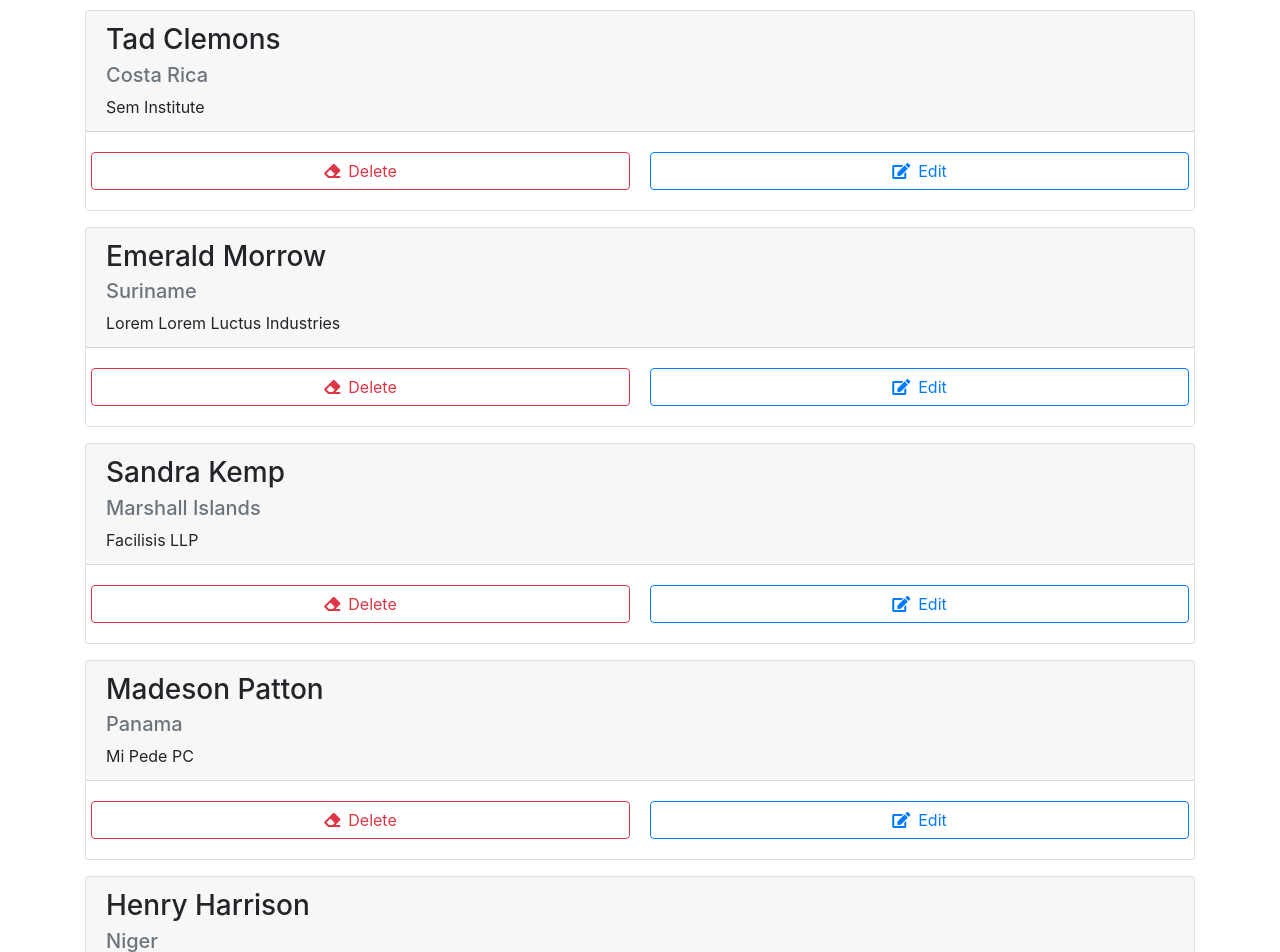
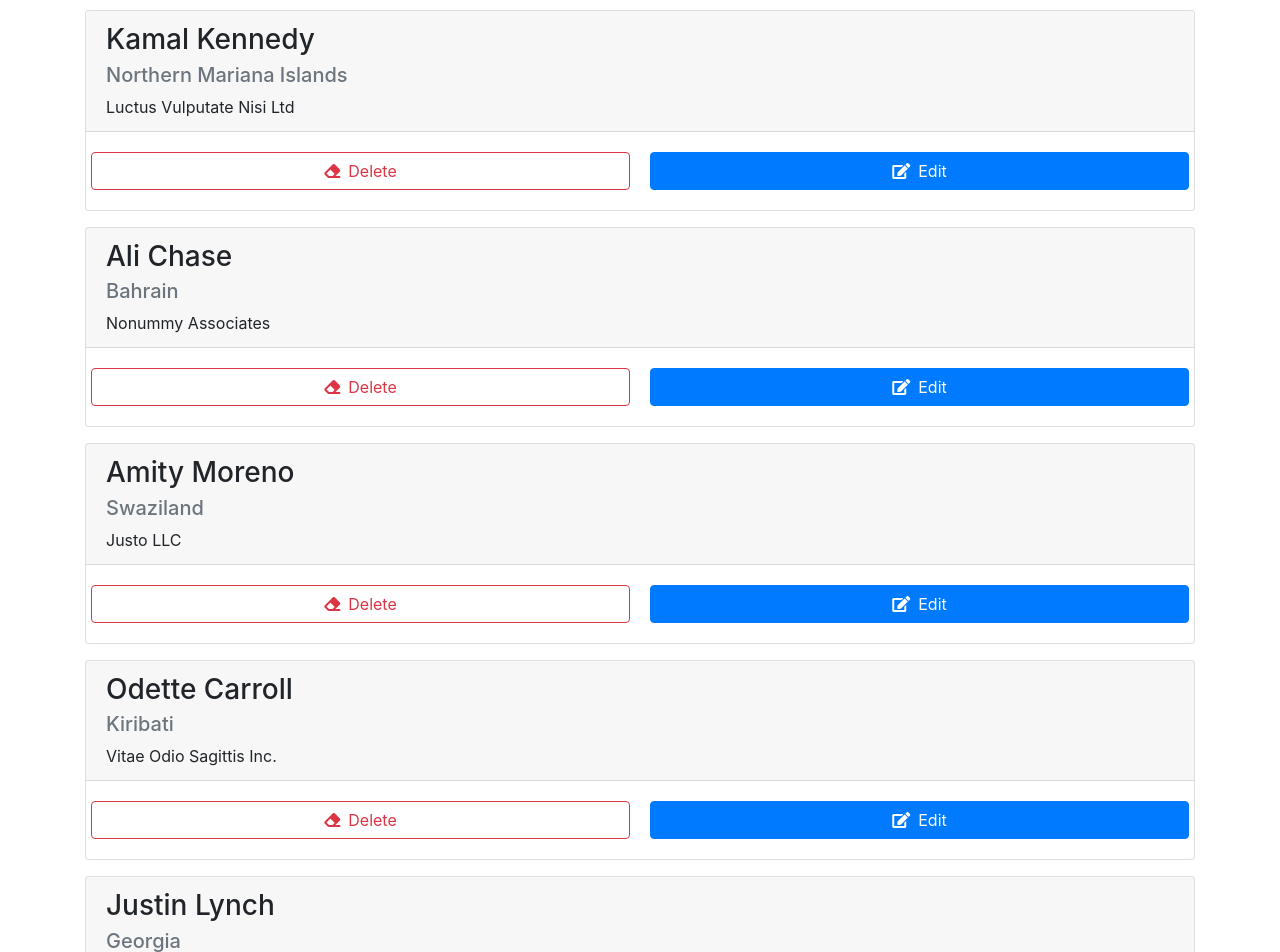
Before and after one commit to webmasterdevlin/heroes-mobx-react-lite, a React (Create React App) app: page /heroes in a window 1280 px wide. Shown: the part 100-1052 px from the top of the page. Built offline with nearby package versions, Linux system fonts and the light colour scheme; data requests are answered from the project's data file.

Commit message:
added crud feature in heroes module

```diff
--- a/db.json
+++ b/db.json
@@ -1,53 +1,11 @@
 {
   "heroes": [
-    {
-      "id": "156B1BBE-1F70-2461-9088-6B7F50AE22CE",
-      "firstName": "Tad",
-      "lastName": "Clemons",
-      "house": "Costa Rica",
-      "knownAs": "Sem Institute"
-    },
-    {
-      "id": "D246031C-F844-AC41-7C02-9D553FC59082",
-      "firstName": "Emerald",
-      "lastName": "Morrow",
-      "house": "Suriname",
-      "knownAs": "Lorem Lorem Luctus Industries"
-    },
-    {
-      "id": "7E2F8E35-412F-1F42-816C-0C2BA0F56B9F",
-      "firstName": "Sandra",
-      "lastName": "Kemp",
-      "house": "Marshall Islands",
-      "knownAs": "Facilisis LLP"
-    },
-    {
-      "id": "837BF771-0192-3FDA-F078-E6E8A06795DB",
-      "firstName": "Madeson",
-      "lastName": "Patton",
-      "house": "Panama",
-      "knownAs": "Mi Pede PC"
-    },
-    {
-      "id": "A7F2D9FC-86D6-1D87-CB73-C7C3C8EC908F",
-      "firstName": "Henry",
-      "lastName": "Harrison",
-      "house": "Niger",
-      "knownAs": "Mollis Vitae Industries"
-    },
-    {
-      "id": "AFBD6796-83BD-2724-C0FA-7F8D0F0766C1",
-      "firstName": "Hammett",
-      "lastName": "Mills",
-      "house": "Bonaire, Sint Eustatius and Saba",
-      "knownAs": "Odio Nam Associates"
-    },
     {
       "id": "6AECB1FF-4581-1A41-4CC6-FA7B4B13AEF0",
       "firstName": "Kamal",
       "lastName": "Kennedy",
       "house": "Northern Mariana Islands",
-      "knownAs": "Luctus Vulputate Nisi Corp."
+      "knownAs": "Luctus Vulputate Nisi Ltd"
     },
     {
       "id": "2DCD45A5-C0E6-C93C-4CEC-D3788EE5E0BA",
--- a/src/heroes/hero-context.js
+++ b/src/heroes/hero-context.js
@@ -36,7 +36,8 @@ export const HeroProvider = ({ children }) => {
     async getHeroById(id) {
       store.isLoading = true;
       try {
-        store.hero = (await getHeroById(id)).data;
+        const { data } = await getHeroById(id);
+        store.hero = data;
       } catch (e) {
         store.setError(e);
       }
--- a/src/heroes/pages/EditHero.js
+++ b/src/heroes/pages/EditHero.js
@@ -1,37 +1,27 @@
-import React, { useState, useEffect } from "react";
-import { getHeroById, putHero } from "../hero-service";
+import React, { useState, useEffect, useContext } from "react";
 import useReactRouter from "use-react-router";
+import { heroContext } from "../hero-context";
+import { useObserver } from "mobx-react-lite";
 
 export default function EditHero() {
-  const [hero, setHero] = useState({
-    id: "",
-    firstName: "",
-    lastName: "",
-    house: "",
-    knownAs: ""
-  });
+  const heroStore = useContext(heroContext);
   const [isSuccess, setIsSuccess] = useState(false);
   const { match, history } = useReactRouter();
 
   useEffect(() => {
-    onLoadData();
+    heroStore.getHeroById(match.params.id);
   }, []);
 
-  const onLoadData = async () => {
-    const { data } = await getHeroById(match.params.id);
-    setHero(data);
-  };
-
   const handleInputChange = ({ currentTarget: input }) => {
-    const updatedHero = { ...hero };
+    const updatedHero = { ...heroStore.hero };
     const { name, value } = input;
     updatedHero[name] = value;
-    setHero(updatedHero);
+    heroStore.setHero(updatedHero);
   };
 
   const handleSubmit = async event => {
     event.preventDefault();
-    await putHero(hero);
+    await heroStore.putHero(heroStore.hero);
     setIsSuccess(!isSuccess);
   };
 
@@ -39,9 +29,30 @@ export default function EditHero() {
     history.goBack();
   };
 
-  return (
+  return useObserver(() => (
     <>
       <h2>Edit Hero</h2>
+      {heroStore.isLoading ? (
+        <div
+          style={{
+            display: "flex",
+            flexDirection: "row",
+            justifyContent: "center"
+          }}
+        >
+          <div
+            className="spinner-border"
+            style={{
+              width: "9rem",
+              height: "9rem",
+              color: "purple"
+            }}
+            role="status"
+          >
+            <span className="sr-only">Loading...</span>
+          </div>
+        </div>
+      ) : (
         <div className="card my-3" style={{ width: "auto" }}>
           <form className="card-header" onSubmit={handleSubmit}>
             <section className="d-flex flex-row">
@@ -49,7 +60,7 @@ export default function EditHero() {
                 <label htmlFor="firstName">First Name</label>
                 <input
                   name="firstName"
-                value={hero.firstName}
+                  value={heroStore.hero.firstName}
                   onChange={handleInputChange}
                   type="text"
                   id="firstName"
@@ -60,7 +71,7 @@ export default function EditHero() {
                 <label>Last Name</label>
                 <input
                   name="lastName"
-                value={hero.lastName}
+                  value={heroStore.hero.lastName}
                   onChange={handleInputChange}
                   type="text"
                   id="lastName"
@@ -71,7 +82,7 @@ export default function EditHero() {
             <label className="mt-3">House</label>
             <input
               name="house"
-            value={hero.house}
+              value={heroStore.hero.house}
               onChange={handleInputChange}
               type="text"
               id="house"
@@ -80,7 +91,7 @@ export default function EditHero() {
             <label className="mt-3">Known as</label>
             <input
               name="knownAs"
-            value={hero.knownAs}
+              value={heroStore.hero.knownAs}
               onChange={handleInputChange}
               type="text"
               id="knownAs"
@@ -96,17 +107,18 @@ export default function EditHero() {
             <button
               onClick={handleBackButton}
               type="button"
-            className="btn btn-default mt-3"
+              className="btn btn-outline-info mt-3 ml-3"
             >
               Back
             </button>
           </form>
         </div>
+      )}
       {isSuccess && (
         <div className="alert alert-success col-md-3" role="alert">
           This hero has been updated!
         </div>
       )}
     </>
-  );
+  ));
 }
--- a/src/heroes/pages/Heroes.js
+++ b/src/heroes/pages/Heroes.js
@@ -6,7 +6,9 @@ import { useObserver } from "mobx-react-lite";
 
 export default function Heroes() {
   const heroStore = useContext(heroContext);
-  /*  const {
+  /*
+    Don't destructure. MobX observable are objects (and derivates) only. When destructuring, any primitive variables will remain at latest values and won't be observable anymore. Use boxed observables to track primitive values exclusively or preferably pass a whole state object around.
+    const {
     heroes,
     hero,
     getHeroes,
@@ -58,7 +60,28 @@ export default function Heroes() {
         handleOnSubmit={onSubmit}
         handleShowNewItemForm={showNewItemForm}
       />
-      {heroStore.heroes.map(item => (
+      {heroStore.isLoading ? (
+        <div
+          style={{
+            display: "flex",
+            flexDirection: "row",
+            justifyContent: "center"
+          }}
+        >
+          <div
+            className="spinner-border"
+            style={{
+              width: "9rem",
+              height: "9rem",
+              color: "purple"
+            }}
+            role="status"
+          >
+            <span className="sr-only">Loading...</span>
+          </div>
+        </div>
+      ) : (
+        heroStore.heroes.map(item => (
           <div key={item.id} className="card mt-3" style={{ width: "auto" }}>
             <div className="card-header">
               <h3 className="card-title">
@@ -78,7 +101,7 @@ export default function Heroes() {
                 </button>
                 <Link
                   to={`/edit-hero/${item.id}`}
-                className="btn btn-outline-primary card-link col text-center"
+                  className="btn btn-primary card-link col text-center"
                 >
                   <span className="fas fa-edit  mr-2" />
                   Edit
@@ -86,7 +109,8 @@ export default function Heroes() {
               </div>
             </section>
           </div>
-      ))}
+        ))
+      )}
     </>
   ));
 }
```
Lines whose indentation alone changed are shown as unchanged.
